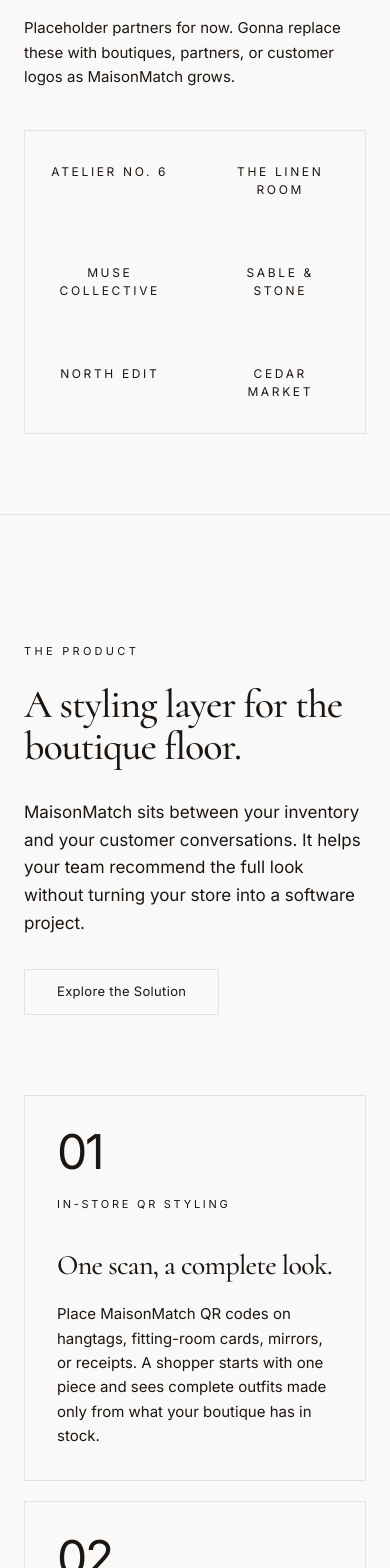
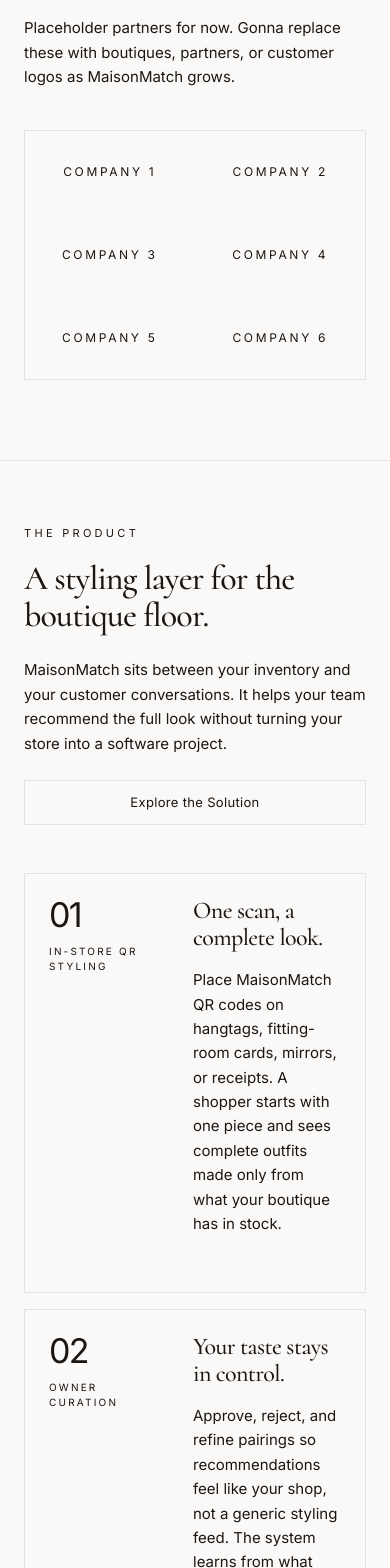
Before and after one commit to Hashem-Abdelati/MasionMatch, a React (Vite) app: page / in a window 390 px wide. Shown: the part 1320-2888 px from the top of the page. Built offline with nearby package versions, Linux system fonts and the light colour scheme.

Commit message:
Fixed clipping on mobile devices

```diff
--- a/src/app/components/HomeShowcase.tsx
+++ b/src/app/components/HomeShowcase.tsx
@@ -1,12 +1,12 @@
 import { Link } from "react-router";
 
 const partnerLogos = [
-  "Atelier No. 6",
-  "The Linen Room",
-  "Muse Collective",
-  "Sable & Stone",
-  "North Edit",
-  "Cedar Market",
+  "Company 1",
+  "Company 2",
+  "Company 3",
+  "Company 4",
+  "Company 5",
+  "Company 6",
 ];
 
 const productMoments = [
@@ -80,50 +80,60 @@
         </div>
       </section>
 
-      <section className="py-32">
+<section className="py-16 md:py-32">
   <div className="max-w-7xl mx-auto px-6">
-          <div className="grid md:grid-cols-[0.9fr_1.1fr] gap-20 items-start">
-            <div className="sticky top-28 space-y-8">
+    <div className="grid lg:grid-cols-[0.9fr_1.1fr] gap-12 lg:gap-20 items-start">
+      <div className="lg:sticky lg:top-28 space-y-6 md:space-y-8">
         <div>
-                <p className="text-[11px] tracking-[0.3em] uppercase text-muted-foreground mb-6">
+          <p className="text-[11px] tracking-[0.3em] uppercase text-muted-foreground mb-5 md:mb-6">
             The product
           </p>
-                <h2 className="text-[40px] md:text-[56px] leading-[1.05] tracking-tight">
+
+          <h2 className="text-[34px] md:text-[56px] leading-[1.08] md:leading-[1.05] tracking-tight">
             A styling layer for the boutique floor.
           </h2>
         </div>
-              <p className="text-[17px] leading-relaxed text-foreground/75 max-w-md">
-                MaisonMatch sits between your inventory and your customer conversations. It helps your team recommend the full look without turning your store into a software project.
+
+        <p className="text-[15px] md:text-[17px] leading-relaxed text-foreground/75 max-w-md">
+          MaisonMatch sits between your inventory and your customer
+          conversations. It helps your team recommend the full look without
+          turning your store into a software project.
         </p>
+
         <Link
           to="/solution"
-                className="inline-flex px-8 py-3 border border-border hover:bg-muted transition-colors text-[13px] tracking-wide"
+          className="inline-flex w-full sm:w-auto justify-center px-8 py-3 border border-border hover:bg-muted transition-colors text-[13px] tracking-wide"
         >
           Explore the Solution
         </Link>
       </div>
 
-            <div className="space-y-5">
+      <div className="space-y-4 md:space-y-5">
         {productMoments.map((moment, index) => (
           <article
             key={moment.title}
-                  className="grid md:grid-cols-[140px_1fr] gap-8 border border-border bg-background p-8 hover:bg-card transition-colors"
+            className="border border-border bg-background p-6 md:p-8 hover:bg-card transition-colors"
           >
-                  <div className="space-y-5">
-                    <p className="text-[48px] leading-none tracking-tighter text-accent/40">
+            <div className="flex items-start justify-between gap-6 mb-8 md:mb-0 md:grid md:grid-cols-[140px_1fr] md:gap-8">
+              <div className="space-y-3 md:space-y-5 shrink-0">
+                <p className="text-[34px] md:text-[48px] leading-none tracking-tighter text-accent/40">
                   {String(index + 1).padStart(2, "0")}
                 </p>
-                    <p className="text-[11px] tracking-[0.25em] uppercase text-muted-foreground">
+
+                <p className="text-[10px] md:text-[11px] tracking-[0.22em] md:tracking-[0.25em] uppercase text-muted-foreground max-w-[120px]">
                   {moment.eyebrow}
                 </p>
               </div>
+
               <div>
-                    <h3 className="text-[28px] tracking-tight mb-4">
+                <h3 className="text-[24px] md:text-[28px] leading-[1.12] tracking-tight mb-4">
                   {moment.title}
                 </h3>
+
                 <p className="text-[15px] leading-relaxed text-foreground/70">
                   {moment.body}
                 </p>
+              </div>
             </div>
           </article>
         ))}
@@ -199,7 +209,7 @@
         </div>
       </section>
 
-      <section className="py-28 bg-muted/40">
+      {/* <section className="py-28 bg-muted/40">
         <div className="max-w-7xl mx-auto px-6">
           <div className="grid md:grid-cols-[1fr_1fr] gap-16 items-center">
             <div>
@@ -250,7 +260,7 @@
             </div>
           </div>
         </div>
-      </section>
+      </section> */}
     </>
   );
 }
--- a/src/app/pages/HowItWorksPage.tsx
+++ b/src/app/pages/HowItWorksPage.tsx
@@ -5,7 +5,6 @@
   return (
     <main className="pt-20">
       <HowItWorks />
-      <Demo />
     </main>
   );
 }
```
Lines whose indentation alone changed are shown as unchanged.
